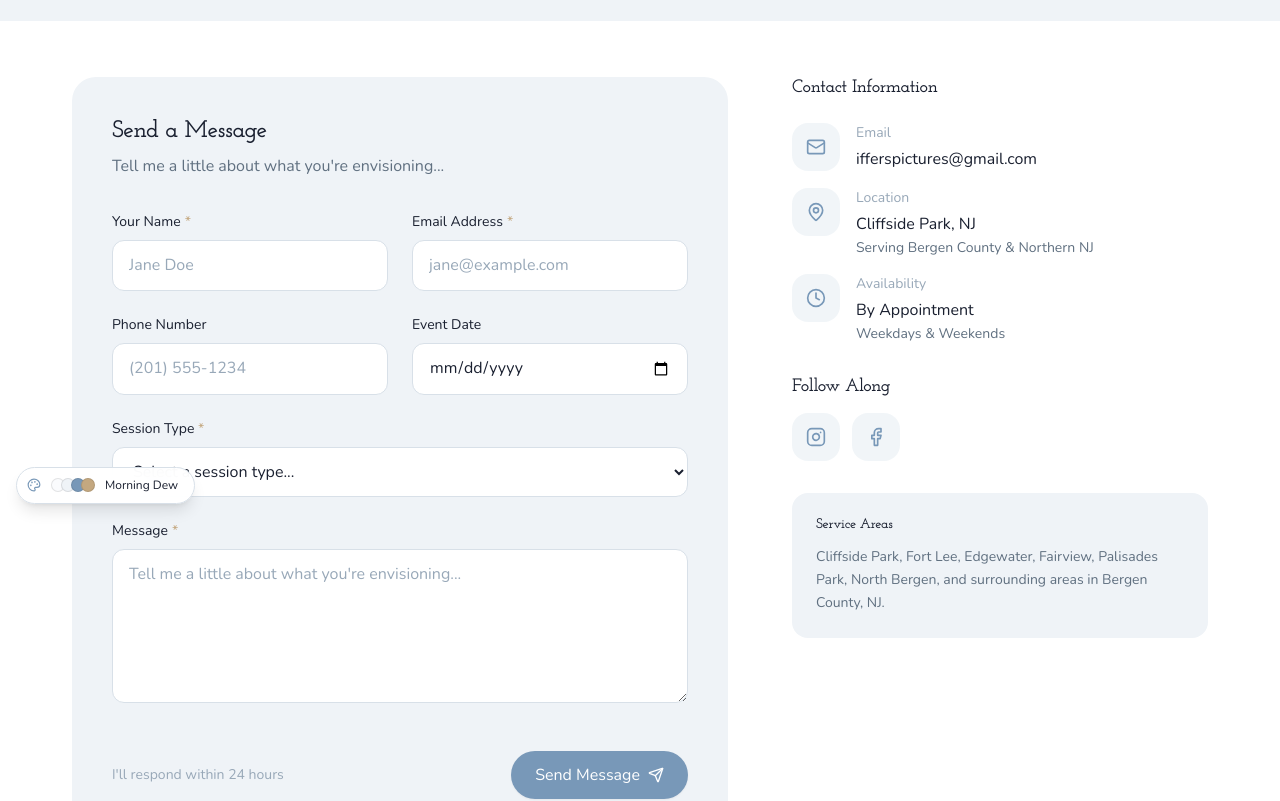
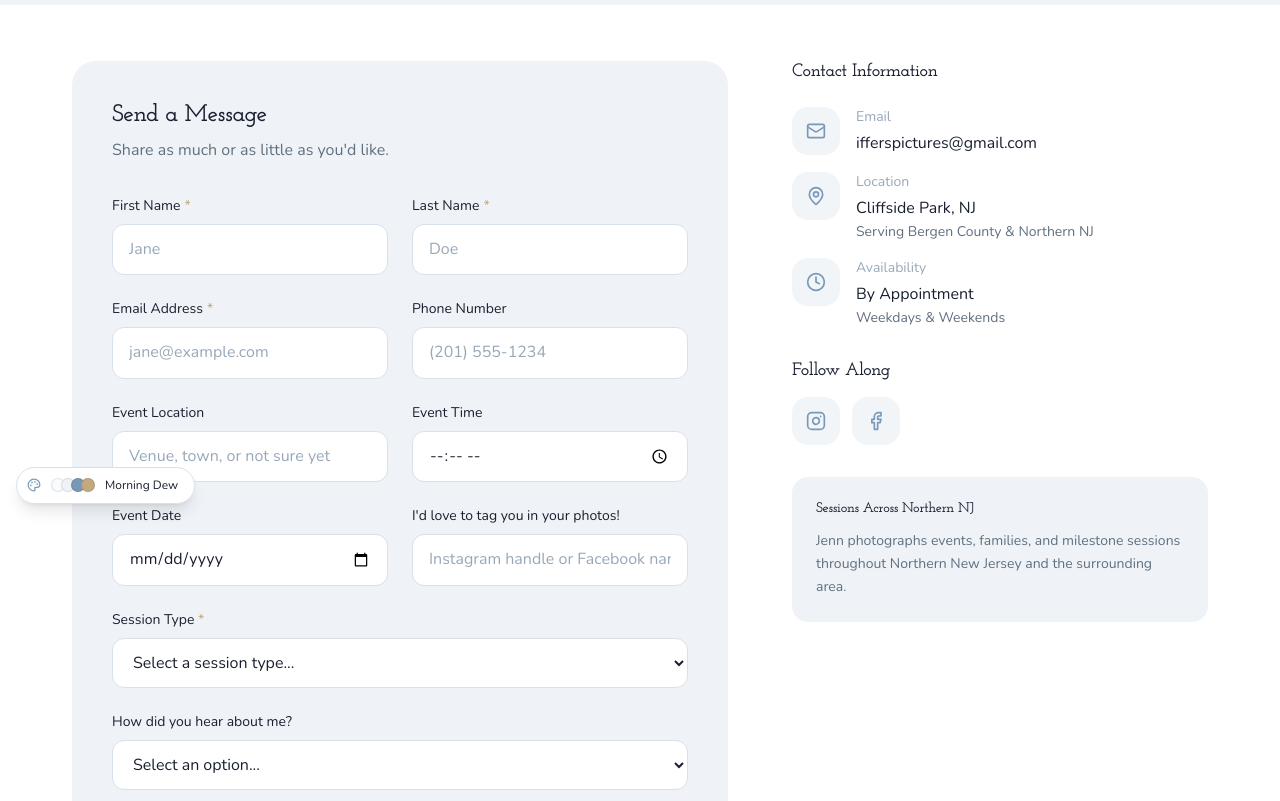
Before and after one commit to pixelverse-studios/iffers-pictures, a Next.js app: page /contact in a window 1280 px wide. Shown: the part 280-1081 px from the top of the page. Built offline with nearby package versions, Linux system fonts and the light colour scheme.

Commit message:
Update inquire form fields and copy (#82)

```diff
--- a/src/app/api/contact/route.ts
+++ b/src/app/api/contact/route.ts
@@ -20,12 +20,16 @@ export async function POST(request: Request) {
         method: "POST",
         headers: { "Content-Type": "application/json" },
         body: JSON.stringify({
-          fullname: body.name,
+          fullname: [body.firstName, body.lastName].filter(Boolean).join(" "),
           email: body.email,
           phone: body.phone || "",
           data: {
             Service: body.service,
             "Event Date": body.eventDate || "",
+            "Event Time": body.eventTime || "",
+            "Event Location": body.eventLocation || "",
+            "Social Handle / Facebook Name": body.socialHandle || "",
+            "How did you hear about me?": body.referralSource || "",
             Message: body.message,
           },
         }),
--- a/src/app/contact/ContactForm.tsx
+++ b/src/app/contact/ContactForm.tsx
@@ -13,11 +13,16 @@ import { Button } from "@/components/ui/Button";
 import { SERVICES } from "@/lib/constants";
 
 const contactSchema = z.object({
-  name: z.string().min(2, "Name must be at least 2 characters"),
+  firstName: z.string().min(1, "First name is required"),
+  lastName: z.string().min(1, "Last name is required"),
   email: z.string().email("Please enter a valid email address"),
   phone: z.string().optional(),
   service: z.string().min(1, "Please select a service"),
   eventDate: z.string().optional(),
+  eventTime: z.string().optional(),
+  eventLocation: z.string().optional(),
+  socialHandle: z.string().optional(),
+  referralSource: z.string().optional(),
   message: z.string().min(10, "Message must be at least 10 characters"),
 });
 
@@ -76,12 +81,20 @@ export function ContactForm() {
           <CheckCircle className="w-8 h-8 text-[var(--brand)]" />
         </div>
         <h3 className="text-2xl font-heading font-semibold text-[var(--foreground)] mb-3">
-          Thank You!
+          Thank you so much for reaching out — I&apos;m so excited to hear from you!
         </h3>
-        <p className="text-[var(--text-secondary)] mb-6">
-          Your message has been sent successfully. I&apos;ll get back to you within
-          24 hours.
-        </p>
+        <div className="space-y-4 text-[var(--text-secondary)] mb-6 max-w-md mx-auto">
+          <p>
+            I&apos;ll be in touch within 24–48 hours to learn more about your
+            vision and next steps.
+          </p>
+          <p>
+            In the meantime, feel free to explore more of my work or connect
+            with me on Instagram.
+          </p>
+          <p>I can&apos;t wait to connect with you 🤍</p>
+          <p className="font-heading text-[var(--foreground)]">— Jenn</p>
+        </div>
         <Button
           variant="outline"
           onClick={() => setIsSubmitted(false)}
@@ -96,12 +109,22 @@ export function ContactForm() {
     <form onSubmit={handleSubmit(onSubmit)} onChange={() => setSubmitError(null)} className="space-y-6">
       <div className="grid md:grid-cols-2 gap-6">
         <Input
-          label="Your Name"
-          placeholder="Jane Doe"
+          label="First Name"
+          placeholder="Jane"
           required
-          {...register("name")}
-          error={errors.name?.message}
+          {...register("firstName")}
+          error={errors.firstName?.message}
         />
+        <Input
+          label="Last Name"
+          placeholder="Doe"
+          required
+          {...register("lastName")}
+          error={errors.lastName?.message}
+        />
+      </div>
+
+      <div className="grid md:grid-cols-2 gap-6">
         <Input
           label="Email Address"
           type="email"
@@ -110,9 +133,6 @@ export function ContactForm() {
           {...register("email")}
           error={errors.email?.message}
         />
-      </div>
-
-      <div className="grid md:grid-cols-2 gap-6">
         <Input
           label="Phone Number"
           type="tel"
@@ -120,6 +140,24 @@ export function ContactForm() {
           {...register("phone")}
           error={errors.phone?.message}
         />
+      </div>
+
+      <div className="grid md:grid-cols-2 gap-6">
+        <Input
+          label="Event Location"
+          placeholder="Venue, town, or not sure yet"
+          {...register("eventLocation")}
+          error={errors.eventLocation?.message}
+        />
+        <Input
+          label="Event Time"
+          type="time"
+          {...register("eventTime")}
+          error={errors.eventTime?.message}
+        />
+      </div>
+
+      <div className="grid md:grid-cols-2 gap-6">
         <div className="w-full">
           <label
             htmlFor="eventDate"
@@ -140,6 +178,12 @@ export function ContactForm() {
             )}
           />
         </div>
+        <Input
+          label="I'd love to tag you in your photos!"
+          placeholder="Instagram handle or Facebook name"
+          {...register("socialHandle")}
+          error={errors.socialHandle?.message}
+        />
       </div>
 
       <div className="w-full">
@@ -174,9 +218,38 @@ export function ContactForm() {
         )}
       </div>
 
+      <div className="w-full">
+        <label
+          htmlFor="referralSource"
+          className="block text-sm font-medium text-[var(--foreground)] mb-2"
+        >
+          How did you hear about me?
+        </label>
+        <select
+          id="referralSource"
+          {...register("referralSource")}
+          className={cn(
+            "w-full px-4 py-3 rounded-lg",
+            "bg-white border border-[var(--border)]",
+            "text-[var(--foreground)]",
+            "transition-all duration-200",
+            "focus:outline-none focus:border-[var(--brand)] focus:ring-2 focus:ring-[var(--brand)]/20"
+          )}
+        >
+          <option value="">Select an option...</option>
+          <option value="Instagram">Instagram</option>
+          <option value="Google">Google</option>
+          <option value="Facebook">Facebook</option>
+          <option value="Referral">Referral</option>
+          <option value="Returning client">Returning client</option>
+          <option value="Other">Other</option>
+        </select>
+      </div>
+
       <Textarea
         label="Message"
-        placeholder="Tell me a little about what you're envisioning..."
+        placeholder="Tell me what you're planning..."
+        helperText="What are you celebrating? Who will be there? What moments matter most to you? Approximately how many guests? Feel free to include anything you think is important for me to know"
         required
         rows={5}
         {...register("message")}
@@ -189,10 +262,7 @@ export function ContactForm() {
         </p>
       )}
 
-      <div className="flex items-center justify-between pt-4">
-        <p className="text-sm text-[var(--text-muted)]">
-          I&apos;ll respond within 24 hours
-        </p>
+      <div className="flex justify-end pt-4">
         <Button
           type="submit"
           isLoading={isSubmitting}
--- a/src/app/contact/page.tsx
+++ b/src/app/contact/page.tsx
@@ -1,7 +1,7 @@
 import { Metadata } from "next";
 import { Suspense } from "react";
 import { Mail, MapPin, Clock, Instagram, Facebook } from "lucide-react";
-import { SITE_CONFIG, BUSINESS_INFO, SERVICE_AREAS } from "@/lib/constants";
+import { SITE_CONFIG, BUSINESS_INFO } from "@/lib/constants";
 import { ContactForm } from "./ContactForm";
 
 export const metadata: Metadata = {
@@ -16,7 +16,7 @@ export default function ContactPage() {
   return (
     <>
       {/* Hero Section */}
-      <section className="pt-hero pb-16 bg-[var(--background-warm)]">
+      <section className="pt-hero pb-10 md:pb-12 bg-[var(--background-warm)]">
         <div className="container">
           <div className="max-w-3xl">
             <h1 className="text-4xl md:text-5xl lg:text-6xl font-heading font-semibold text-[var(--foreground)] leading-tight mb-6">
@@ -40,7 +40,7 @@ export default function ContactPage() {
                   Send a Message
                 </h2>
                 <p className="text-[var(--text-secondary)] mb-8">
-                  Tell me a little about what you&apos;re envisioning...
+                  Share as much or as little as you&apos;d like.
                 </p>
                 <Suspense fallback={<div className="h-96" aria-hidden />}>
                   <ContactForm />
@@ -144,11 +144,11 @@ export default function ContactPage() {
                 {/* Service Areas */}
                 <div className="p-6 rounded-xl bg-[var(--background-warm)]">
                   <h3 className="text-sm font-semibold text-[var(--foreground)] mb-3">
-                    Service Areas
+                    Sessions Across Northern NJ
                   </h3>
                   <p className="text-sm text-[var(--text-secondary)] leading-relaxed">
-                    {SERVICE_AREAS.primary.map((a) => a.name).join(", ")}, and
-                    surrounding areas in Bergen County, NJ.
+                    Jenn photographs events, families, and milestone sessions
+                    throughout Northern New Jersey and the surrounding area.
                   </p>
                 </div>
               </div>
@@ -162,7 +162,7 @@ export default function ContactPage() {
         <div className="container">
           <div className="max-w-2xl mx-auto text-center">
             <p className="text-2xl md:text-3xl font-heading italic text-[var(--foreground)] leading-relaxed">
-              I can&apos;t wait to connect with you.
+              I can&apos;t wait to hear what you&apos;re planning!
             </p>
             <p className="text-[var(--text-secondary)] mt-4">
               — Jenn
```
Also changed, not shown: 1 other file (tests, documents, lock files or other folders).
